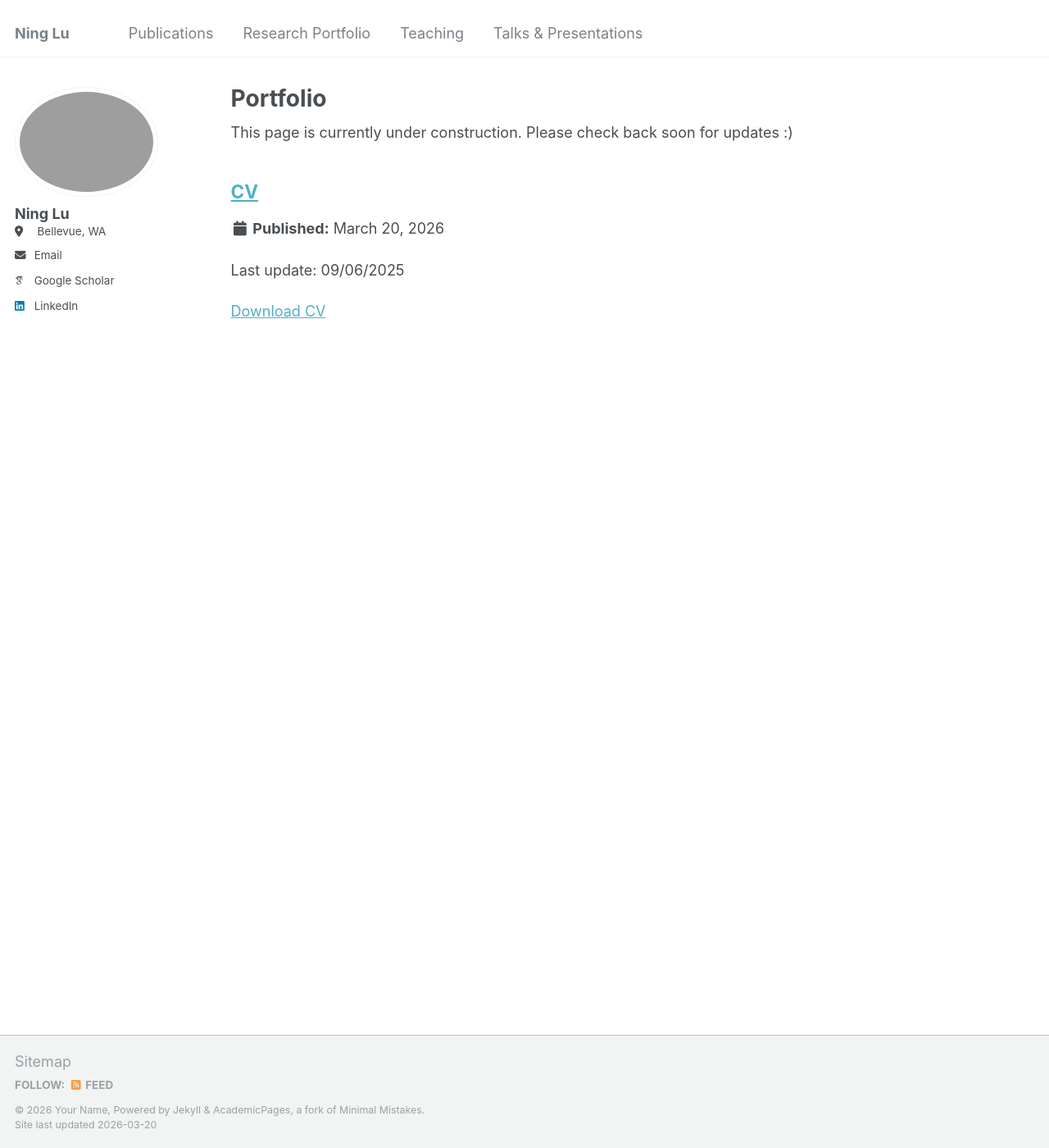
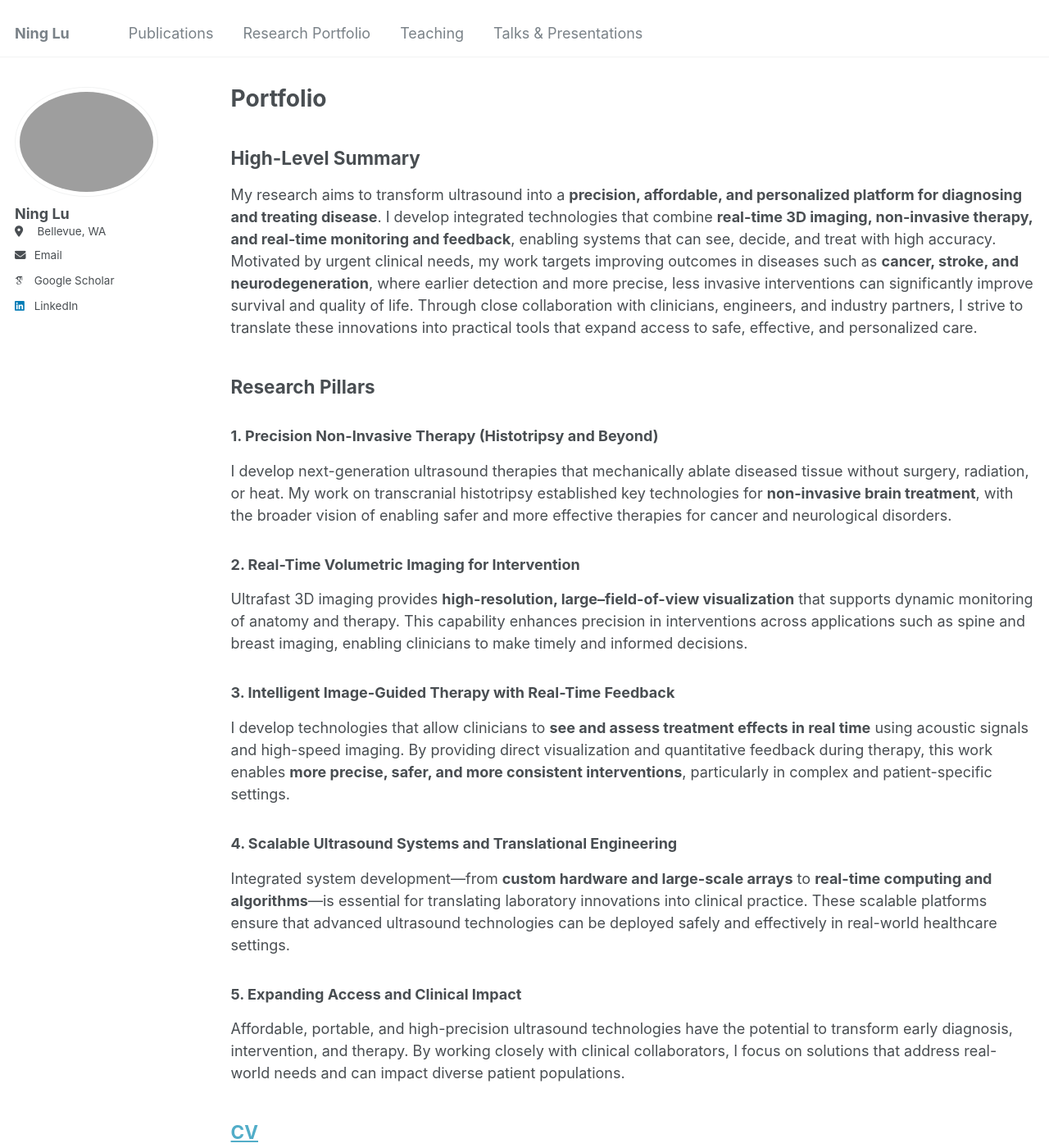
Before and after one commit to NingLu-Ultrasound/ninglu-ultrasound.github.io, a Jekyll site: the page built from _pages/portfolio.html, in a window 1280 px wide and 1400 px high. Shown: the whole window at 82% size. Built offline with Jekyll 4.4.1, drawn with Linux system fonts in a browser that asks for light colours; some web fonts are replaced.

Commit message:
Update portfolio.html

```diff
--- a/_pages/portfolio.html
+++ b/_pages/portfolio.html
@@ -4,7 +4,50 @@ title: "Portfolio"
 permalink: /portfolio/
 author_profile: true
 ---
-This page is currently under construction. Please check back soon for updates :)
+
+<section id="research-summary">
+  <h2>High-Level Summary</h2>
+  <p>
+    My research aims to transform ultrasound into a <strong>precision, affordable, and personalized platform for diagnosing and treating disease</strong>.
+    I develop integrated technologies that combine <strong>real-time 3D imaging, non-invasive therapy, and real-time monitoring and feedback</strong>, enabling systems that can see, decide, and treat with high accuracy.
+    Motivated by urgent clinical needs, my work targets improving outcomes in diseases such as <strong>cancer, stroke, and neurodegeneration</strong>, where earlier detection and more precise, less invasive interventions can significantly improve survival and quality of life.
+    Through close collaboration with clinicians, engineers, and industry partners, I strive to translate these innovations into practical tools that expand access to safe, effective, and personalized care.
+  </p>
+</section>
+
+<section id="research-pillars">
+  <h2>Research Pillars</h2>
+
+  <h3>1. Precision Non-Invasive Therapy (Histotripsy and Beyond)</h3>
+  <p>
+    I develop next-generation ultrasound therapies that mechanically ablate diseased tissue without surgery, radiation, or heat.
+    My work on transcranial histotripsy established key technologies for <strong>non-invasive brain treatment</strong>, with the broader vision of enabling safer and more effective therapies for cancer and neurological disorders.
+  </p>
+
+  <h3>2. Real-Time Volumetric Imaging for Intervention</h3>
+  <p>
+    Ultrafast 3D imaging provides <strong>high-resolution, large–field-of-view visualization</strong> that supports dynamic monitoring of anatomy and therapy.
+    This capability enhances precision in interventions across applications such as spine and breast imaging, enabling clinicians to make timely and informed decisions.
+  </p>
+
+  <h3>3. Intelligent Image-Guided Therapy with Real-Time Feedback</h3>
+  <p>
+    I develop technologies that allow clinicians to <strong>see and assess treatment effects in real time</strong> using acoustic signals and high-speed imaging.
+    By providing direct visualization and quantitative feedback during therapy, this work enables <strong>more precise, safer, and more consistent interventions</strong>, particularly in complex and patient-specific settings.
+  </p>
+
+  <h3>4. Scalable Ultrasound Systems and Translational Engineering</h3>
+  <p>
+    Integrated system development—from <strong>custom hardware and large-scale arrays</strong> to <strong>real-time computing and algorithms</strong>—is essential for translating laboratory innovations into clinical practice.
+    These scalable platforms ensure that advanced ultrasound technologies can be deployed safely and effectively in real-world healthcare settings.
+  </p>
+
+  <h3>5. Expanding Access and Clinical Impact</h3>
+  <p>
+    Affordable, portable, and high-precision ultrasound technologies have the potential to transform early diagnosis, intervention, and therapy.
+    By working closely with clinical collaborators, I focus on solutions that address real-world needs and can impact diverse patient populations.
+  </p>
+</section>
 
 {% include base_path %}
 
```
